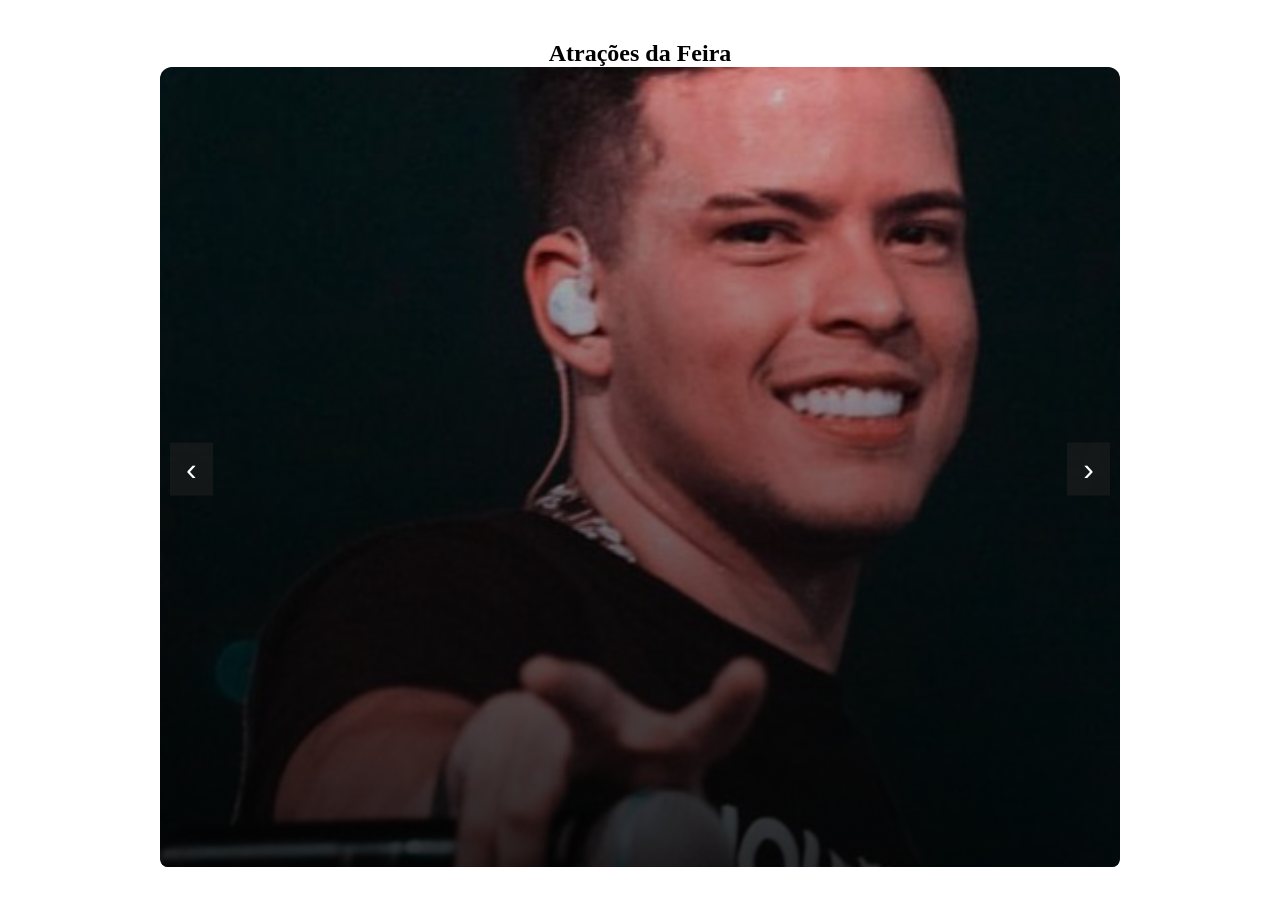
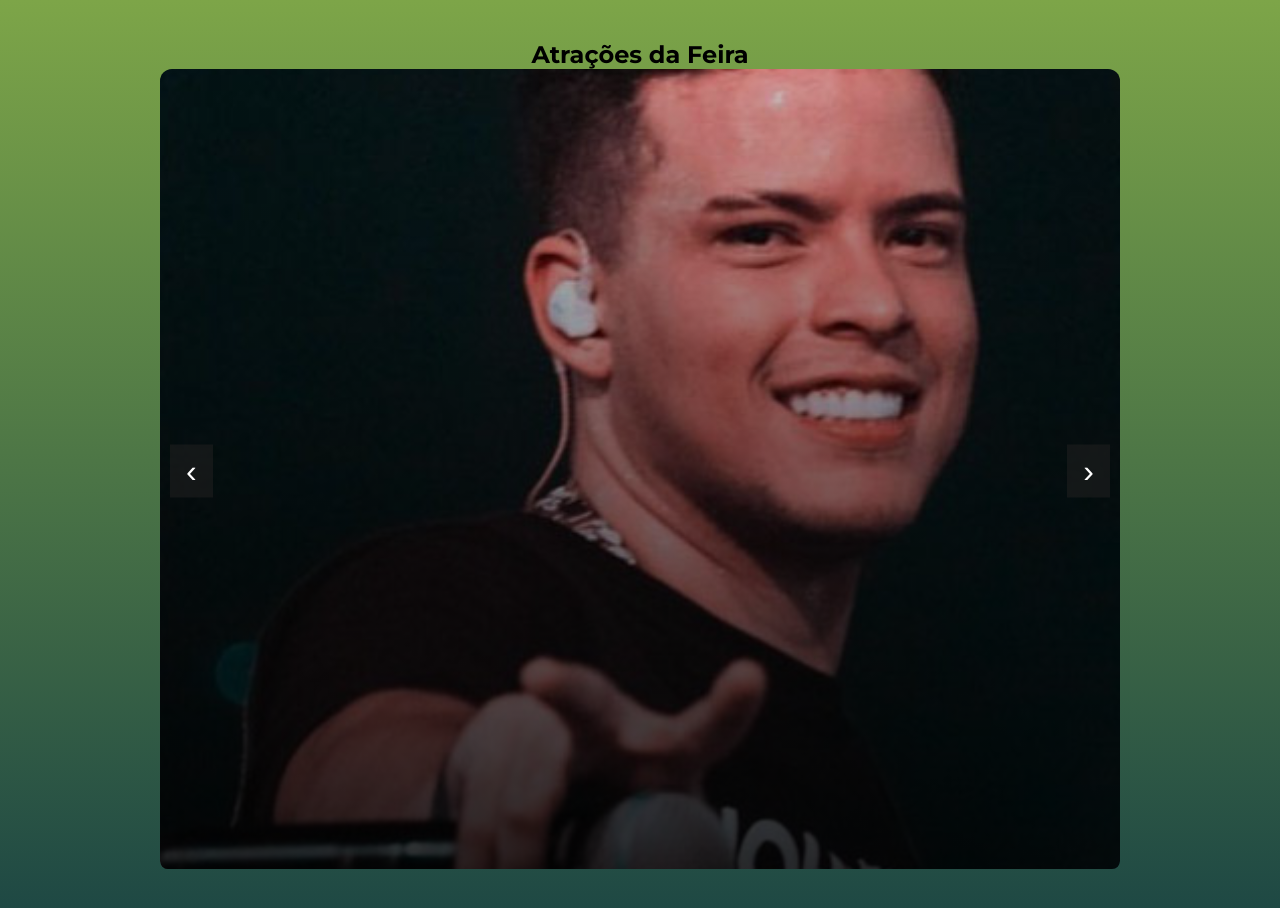
Before and after one commit to saulloguilherme/agropec, a React (Vite) app in the folder frontend/: page /eventos in a window 1280 px wide. Shown: the top 908 px of the page. Built offline with nearby package versions, Linux system fonts and the light colour scheme.

Commit message:
Organização do projeto

```diff
--- a/frontend/src/App.tsx
+++ b/frontend/src/App.tsx
@@ -1,6 +1,6 @@
 import { BrowserRouter, Routes, Route } from 'react-router-dom';
 import Home from './pages/public/Home';
-import Eventos from './pages/public/Eventos';
+import Eventos from './components/AttractionsCarousel.tsx';
 import EventoDetalhe from './pages/public/EventoDetalhe';
 import Expositores from './pages/public/Expositores';
 import ExpositorDetalhe from './pages/public/ExpositorDetalhe';
--- /dev/null
+++ b/frontend/src/components/AttractionsCarousel.tsx
@@ -0,0 +1,50 @@
+import { useState } from "react";
+import "./styles/AttractionsCarousel.css";
+
+export default function AttractionsCarousel() {
+  const images = [
+    { src: "/images/felipe_amorim.svg", alt: "Felipe Amorim" },
+    { src: "/images/marilia_tavares.svg", alt: "Marília Tavares" },
+    { src: "/images/natanzinho_lima.svg", alt: "Natanzinho Lima" },
+    { src: "/images/viviane_batidao.svg", alt: "Viviane Batidão" },
+    { src: "/images/tambor.png", alt: "tambor" },
+  ];
+
+  const [currentSlide, setCurrentSlide] = useState(0);
+
+  const moveSlide = (direction: number) => {
+    let newSlide = currentSlide + direction;
+    if (newSlide < 0) newSlide = images.length - 1;
+    else if (newSlide >= images.length) newSlide = 0;
+    setCurrentSlide(newSlide);
+  };
+
+  return (
+    <section className="atracoes-section">
+      <h2>Atrações da Feira</h2>
+      <div className="carousel-container">
+        <button className="prev" onClick={() => moveSlide(-1)}>‹</button>
+        <div
+          className="carousel-track"
+          style={{
+            display: "flex",
+            transform: `translateX(${-currentSlide * 100}%)`,
+            transition: "transform 0.4s ease",
+            width: `${images.length * 100}%`,
+          }}
+        >
+          {images.map(({ src, alt }, i) => (
+            <div
+              className="slide"
+              key={i}
+              style={{ minWidth: `${100 / images.length}%`, boxSizing: "border-box" }}
+            >
+              <img src={src} alt={alt} />
+            </div>
+          ))}
+        </div>
+        <button className="next" onClick={() => moveSlide(1)}>›</button>
+      </div>
+    </section>
+  );
+}
--- a/frontend/src/pages/public/Eventos.tsx
+++ b/frontend/src/pages/public/Eventos.tsx
@@ -1,50 +1,7 @@
-import React, { useState } from "react";
-import "./AttractionsCarousel.css"; // CSS igual ao que você já tem
-
-export default function AttractionsCarousel() {
-  const images = [
-    { src: "/images/felipe_amorim.svg", alt: "Felipe Amorim" },
-    { src: "/images/marilia_tavares.svg", alt: "Marília Tavares" },
-    { src: "/images/natanzinho_lima.svg", alt: "Natanzinho Lima" },
-    { src: "/images/viviane_batidao.svg", alt: "Viviane Batidão" },
-    { src: "/images/tambor.png", alt: "tambor" },
-  ];
-
-  const [currentSlide, setCurrentSlide] = useState(0);
-
-  const moveSlide = (direction: number) => {
-    let newSlide = currentSlide + direction;
-    if (newSlide < 0) newSlide = images.length - 1;
-    else if (newSlide >= images.length) newSlide = 0;
-    setCurrentSlide(newSlide);
-  };
-
+export default function Eventos() {
   return (
-    <section className="atracoes-section">
-      <h2>Atrações da Feira</h2>
-      <div className="carousel-container">
-        <button className="prev" onClick={() => moveSlide(-1)}>‹</button>
-        <div
-          className="carousel-track"
-          style={{
-            display: "flex",
-            transform: `translateX(${-currentSlide * 100}%)`,
-            transition: "transform 0.4s ease",
-            width: `${images.length * 100}%`,
-          }}
-        >
-          {images.map(({ src, alt }, i) => (
-            <div
-              className="slide"
-              key={i}
-              style={{ minWidth: `${100 / images.length}%`, boxSizing: "border-box" }}
-            >
-              <img src={src} alt={alt} />
-            </div>
-          ))}
-        </div>
-        <button className="next" onClick={() => moveSlide(1)}>›</button>
-      </div>
-    </section>
+    <div>
+      <p>Eventos</p>
+    </div>
   );
 }
--- a/frontend/src/pages/public/Home.tsx
+++ b/frontend/src/pages/public/Home.tsx
@@ -1,15 +1,15 @@
 import { Swiper, SwiperSlide } from "swiper/react";
 import { Autoplay } from "swiper/modules";
+import AttractionsCarousel from "../../components/AttractionsCarousel";
+import "../../styles/home.css"
+import "../../styles/global.css";
 // @ts-ignore
 import "swiper/css";
 
-import "../../styles/global.css";
-import AttractionsCarousel from "./Eventos";
 
 export default function Home() {
   return (
-    <div className="">
-      {/* Navbar fixa sobre o carrossel */}
+    <div>
       <nav className="navbar">
         <div className="logo"></div>
         <ul className="nav-links">
@@ -31,25 +31,8 @@ export default function Home() {
         </ul>
       </nav>
 
-      {/* Carrossel de fundo */}
-      <section
-        style={{
-          display: "flex",
-          width: "100%",
-          height: "100vh",
-          backgroundColor: "black",
-        }}
-      >
-            <Swiper
-        loop={true}
-        autoplay={{ delay: 5000 }}
-        modules={[Autoplay]}
-        className="mySwiper"
-        style={{
-          width: "100%",
-
-        }}
-      >
+      <section style={{ display: "flex", width: "100%", height: "100vh"}}>
+        <Swiper loop={true} autoplay={{ delay: 5000 }} modules={[Autoplay]} className="mySwiper" style={{width: "100%",}}>
         <SwiperSlide>
           <img src="/images/rodeio.jpg" alt="Rodeio" />
         </SwiperSlide>
@@ -67,19 +50,9 @@ export default function Home() {
         </SwiperSlide>
       </Swiper>
       </section>
-      <section
 
-        className="atracoes-section"
-        style={{
-          display: "flex",
-          flexDirection: "column",
-          alignItems: "center",
-          padding: "20px",
-          backgroundColor: "#f8f8f8",
-        }}
-      >
+      <section className="atracoes-section" style={{ display: "flex", flexDirection: "column", alignItems: "center", padding: "20px", backgroundColor: "#f8f8f8"}}>
         <AttractionsCarousel />
-
       </section>
 
       <img
--- a/frontend/src/styles/global.css
+++ b/frontend/src/styles/global.css
@@ -1,92 +1,12 @@
 @import url("https://fonts.googleapis.com/css2?family=Montserrat:ital,wght@0,100..900;1,100..900&display=swap");
 
-/* Garante que tudo ocupe a tela corretamente */
 * {
   margin: 0;
   padding: 0;
   box-sizing: border-box;
 }
 
-.overlay-logo {
-  position: absolute;
-  bottom: 40px; /* distância do rodapé */
-  right: 20px; /* distância da lateral direita */
-  width: 300px; /* ajuste conforme o tamanho da imagem desejado */
-  z-index: 10;
-}
-
-.hero-wrapper {
-  position: relative;
-  width: 100%;
-  height: 100vh;
-  overflow: hidden;
-}
-
-.mySwiper {
-  height: 100vh;
-  width: 100%;
-  z-index: 1;
-}
-
-.mySwiper img {
-  width: 100%;
-  height: 100%;
-  object-fit: cover;
-}
-
-/* Navbar fixada por cima */
-.navbar {
-  position: absolute;
-  top: 30px;
-  left: 50%;
-  transform: translateX(-50%);
-  background-color: #1e4844;
-  color: white;
-  padding: 12px 32px;
-  border-radius: 999px;
-  display: flex;
-  align-items: center;
-  gap: 24px;
-  z-index: 10;
-  width: 1200px;
-  justify-content: space-between;
-}
-
-.logo {
-  background-image: url("/images/logo_navbar.svg");
-  display: flex;
-  align-items: center;
-  background-size: contain;
-  background-repeat: no-repeat;
-  width: 450px;
-  height: 40px;
-}
-
-.nav-links {
-  list-style: none;
-  display: flex;
-  gap: 30px;
-  font-weight: 700;
-  font-family: sans-serif;
-  font-size: 1rem;
-}
-
-.nav-links a {
-  text-decoration: none;
-  color: white;
-  cursor: pointer;
-  transition: color 0.3s;
-}
-
-.nav-links a:hover {
-  color: #a0f0e0; /* cor de destaque ao passar o mouse */
-}
-
-
-
-
-
-/*:root {
+:root {
   --verde-principal: #7da548;
   --verde-secundario: #1e4844;
   --destaque-principal: #ecdb62;
@@ -103,9 +23,8 @@
   --gradiente-preto: linear-gradient(
     0deg,
     #000000 0%,
-    #00000000 100%
-  ); /* Transparente no topo */
-/*}
+    #00000000 100%);
+}
 
 body {
   background: var(--gradiente-verde);
@@ -117,4 +36,4 @@ body {
 
 .gradiente-preto {
   background: var(--gradiente-preto);
-}*/
+}
--- /dev/null
+++ b/frontend/src/styles/home.css
@@ -0,0 +1,74 @@
+
+.overlay-logo {
+  position: absolute;
+  bottom: 40px;
+  right: 20px;
+  width: 300px;
+  z-index: 10;
+}
+
+.hero-wrapper {
+  position: relative;
+  width: 100%;
+  height: 100vh;
+  overflow: hidden;
+}
+
+.mySwiper {
+  height: 100vh;
+  width: 100%;
+  z-index: 1;
+}
+
+.mySwiper img {
+  width: 100%;
+  height: 100%;
+  object-fit: cover;
+}
+
+.navbar {
+  position: fixed;
+  top: 30px;
+  left: 50%;
+  transform: translateX(-50%);
+  background-color: #1e4844;
+  color: white;
+  padding: 12px 32px;
+  border-radius: 999px;
+  display: flex;
+  align-items: center;
+  gap: 24px;
+  z-index: 10;
+  width: 1200px;
+  justify-content: space-between;
+}
+
+.logo {
+  background-image: url("/images/logo_navbar.svg");
+  display: flex;
+  align-items: center;
+  background-size: contain;
+  background-repeat: no-repeat;
+  width: 450px;
+  height: 40px;
+}
+
+.nav-links {
+  list-style: none;
+  display: flex;
+  gap: 30px;
+  font-weight: 700;
+  font-family: sans-serif;
+  font-size: 1rem;
+}
+
+.nav-links a {
+  text-decoration: none;
+  color: white;
+  cursor: pointer;
+  transition: color 0.3s;
+}
+
+.nav-links a:hover {
+  color: #a0f0e0;
+}
```
Also changed, not shown: frontend/src/components/styles/AttractionsCarousel.css (renamed from frontend/src/pages/public/AttractionsCarousel.css).
